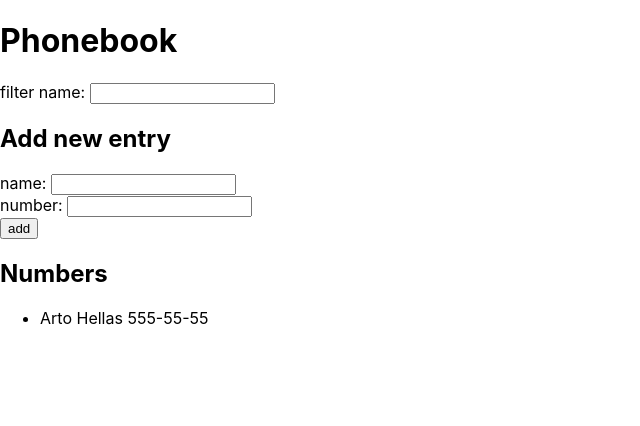
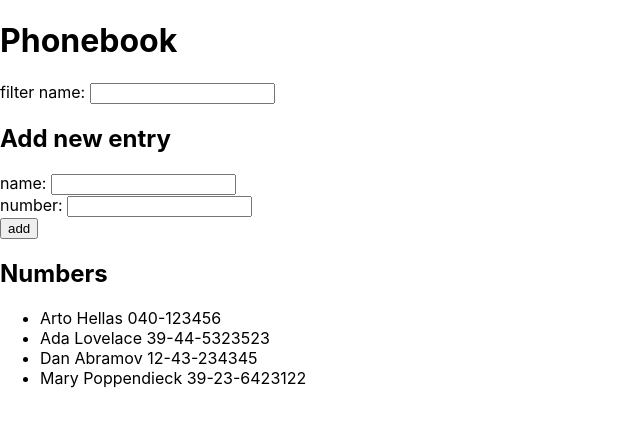
Before and after one commit to daniel0707/fullstackopen2020, a React (Create React App) app in the folder exercises/2/phonebook/: page / in a window 1280 px wide. Shown: the top 426 px of the page, without its empty margins (0-640 px from the left). Built offline with nearby package versions, Linux system fonts and the light colour scheme; data requests are answered from the project's data file.

Commit message:
exc 2.11

```diff
--- /dev/null
+++ b/exercises/2/phonebook/db.json
@@ -0,0 +1,24 @@
+{
+    "persons": [
+        {
+            "name": "Arto Hellas",
+            "number": "040-123456",
+            "id": 1
+        },
+        {
+            "name": "Ada Lovelace",
+            "number": "39-44-5323523",
+            "id": 2
+        },
+        {
+            "name": "Dan Abramov",
+            "number": "12-43-234345",
+            "id": 3
+        },
+        {
+            "name": "Mary Poppendieck",
+            "number": "39-23-6423122",
+            "id": 4
+        }
+    ]
+}
--- a/exercises/2/phonebook/src/App.js
+++ b/exercises/2/phonebook/src/App.js
@@ -1,15 +1,22 @@
-import React, { useState } from 'react'
+import React, { useState, useEffect } from 'react'
+import axios from 'axios'
 import Filter from './components/Filter'
 import Entries from './components/Entries'
 import NewEntryForm from './components/NewEntryForm'
 
 const App = () => {
-  const [persons, setPersons] = useState([
-    { name: 'Arto Hellas', number: '555-55-55' }
-  ])
+  const [persons, setPersons] = useState([])
   const [newName, setNewName] = useState('')
   const [newNumber, setNewNumber] = useState('')
   const [newSearch, setNewSearch] = useState('')
+
+  useEffect(() => {
+    axios
+      .get('http://localhost:3001/persons')
+      .then(response => {
+        setPersons(response.data)
+      })
+  }, [])
 
   return (
     <div>
```
Also changed, not shown: exercises/2/phonebook/package.json (+6 -1 lines), 1 other file (tests, documents, lock files or other folders).
